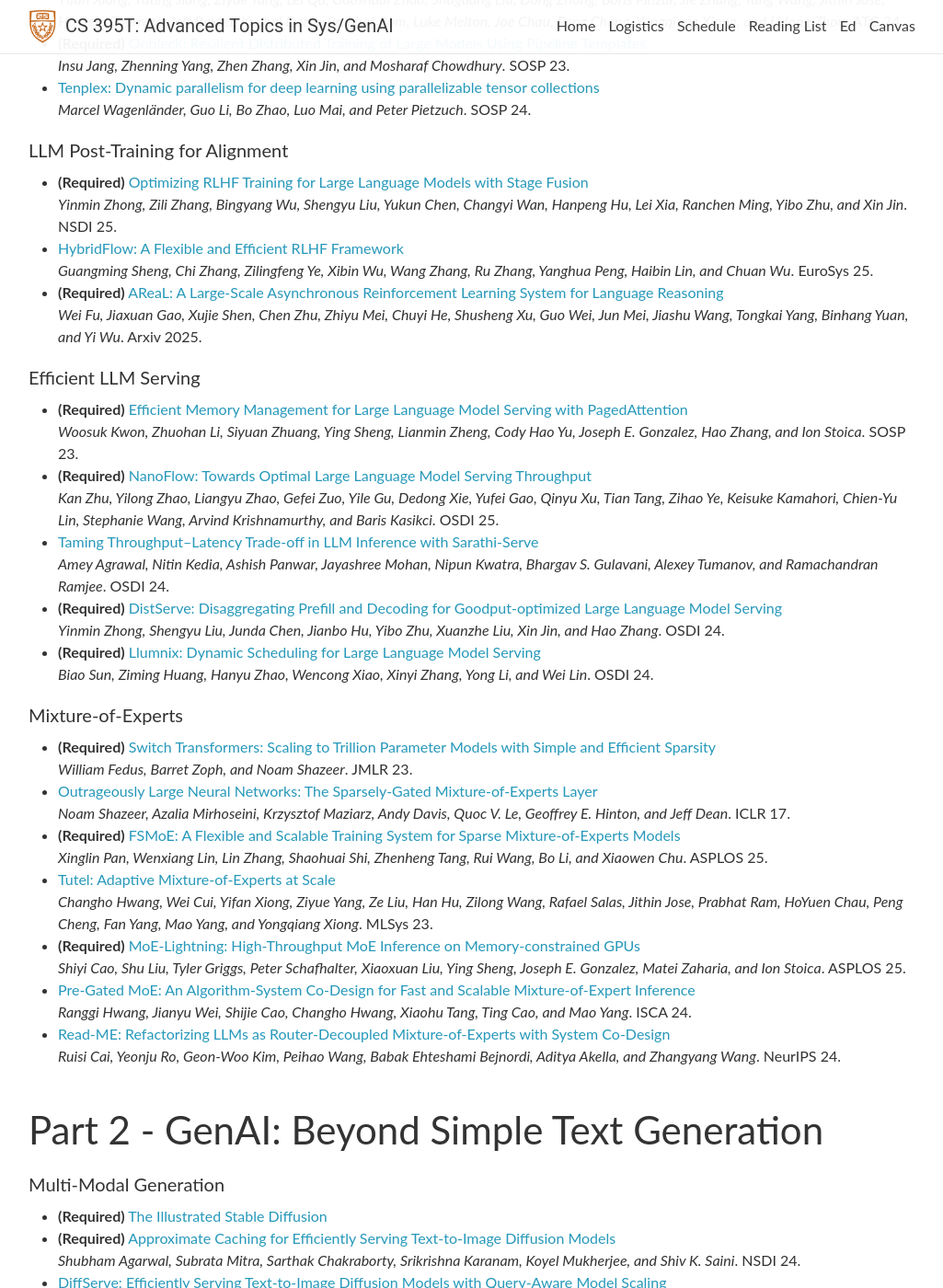
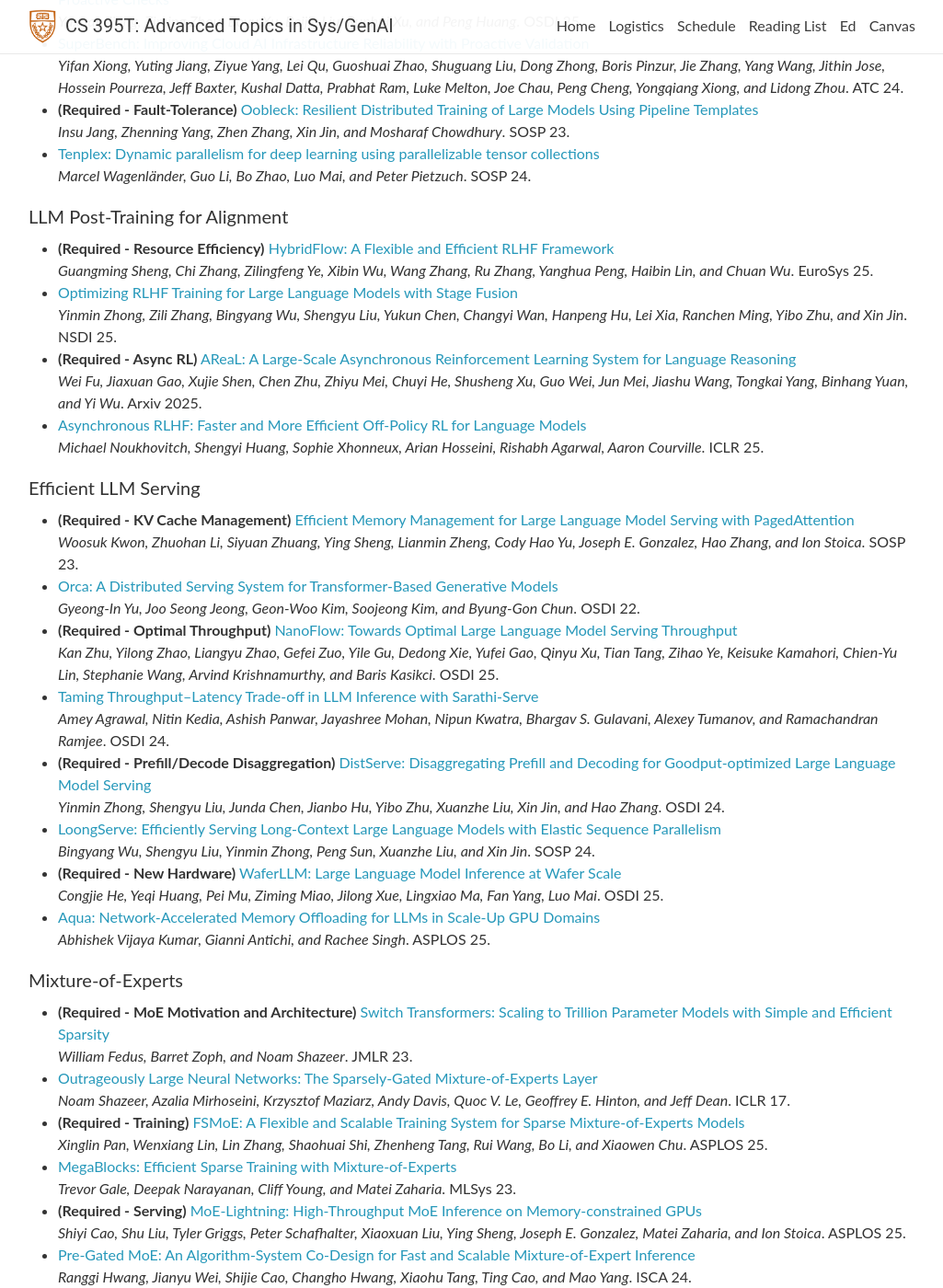
Before and after one commit to utnslab/fa25-adv-topics-in-sys-genai, a Jekyll site: the page built from _pages/reading_list.md, in a window 1280 px wide and 1400 px high, scrolled down 881 px. Shown: the whole window at 92% size, without its empty margins (127-1152 px from the left). Built offline with Jekyll 4.4.1, drawn with Linux system fonts in a browser that asks for light colours; nearby versions of some CDN libraries; comment, search, counter and statistics services are not loaded; some of the changed text lies outside the part shown.

Commit message:
Update reading list

```diff
--- a/_data/papers.yaml
+++ b/_data/papers.yaml
@@ -21,6 +21,12 @@ wlbllm-osdi25:
   authors: "Zheng Wang, Anna Cai, Xinfeng Xie, Zaifeng Pan, Yue Guan, Weiwei Chu, Jie Wang, Shikai Li, Jianyu Huang, Chris Cai, Yuchen Hao, and Yufei Ding"
   booktitle: "OSDI 25"
   url: "https://www.usenix.org/conference/osdi25/presentation/wang-zheng"
+
+hotspa-sosp24:
+  title: "Enabling Parallelism Hot Switching for Efficient Training of Large Language Models"
+  authors: "Hao Ge, Fangcheng Fu, Haoyang Li, Xuanyu Wang, Sheng Lin, Yujie Wang, Xiaonan Nie, Hailin Zhang, Xupeng Miao, and Bin Cui"
+  booktitle: "SOSP 24"
+  url: "https://dl.acm.org/doi/abs/10.1145/3694715.3695969"
 
 llama3-2024:
   title: "The Llama 3 Herd of Models"
@@ -100,6 +106,12 @@ areal-arxiv25:
   booktitle: "Arxiv 2025"
   url: "https://arxiv.org/pdf/2505.24298"
 
+asyncrlhf-iclr25:
+  title: "Asynchronous RLHF: Faster and More Efficient Off-Policy RL for Language Models"
+  authors: "Michael Noukhovitch, Shengyi Huang, Sophie Xhonneux, Arian Hosseini, Rishabh Agarwal, Aaron Courville"
+  booktitle: "ICLR 25"
+  url: "https://arxiv.org/abs/2410.18252"
+
 hybridflow-eurosys25:
   title: "HybridFlow: A Flexible and Efficient RLHF Framework"
   authors: "Guangming Sheng, Chi Zhang, Zilingfeng Ye, Xibin Wu, Wang Zhang, Ru Zhang, Yanghua Peng, Haibin Lin, and Chuan Wu"
@@ -112,11 +124,35 @@ pagedattention-sosp23:
   booktitle: "SOSP 23"
   url: "https://arxiv.org/pdf/2309.06180.pdf"
 
+orca-osdi22:
+  title: "Orca: A Distributed Serving System for Transformer-Based Generative Models"
+  authors: "Gyeong-In Yu, Joo Seong Jeong, Geon-Woo Kim, Soojeong Kim, and Byung-Gon Chun"
+  booktitle: "OSDI 22"
+  url: "https://www.usenix.org/conference/osdi22/presentation/yu"
+
 distserve-osdi24:
   title: "DistServe: Disaggregating Prefill and Decoding for Goodput-optimized Large Language Model Serving"
   authors: "Yinmin Zhong, Shengyu Liu, Junda Chen, Jianbo Hu, Yibo Zhu, Xuanzhe Liu, Xin Jin, and Hao Zhang"
   booktitle: OSDI 24
   url: https://www.usenix.org/conference/osdi24/presentation/zhong-yinmin
+
+loongserve-sosp24:
+  title: "LoongServe: Efficiently Serving Long-Context Large Language Models with Elastic Sequence Parallelism"
+  authors: "Bingyang Wu, Shengyu Liu, Yinmin Zhong, Peng Sun, Xuanzhe Liu, and Xin Jin"
+  booktitle: "SOSP 24"
+  url: "https://dl.acm.org/doi/pdf/10.1145/3694715.3695948"
+
+waferllm-osdi25:
+  title: "WaferLLM: Large Language Model Inference at Wafer Scale"
+  authors: "Congjie He, Yeqi Huang, Pei Mu, Ziming Miao, Jilong Xue, Lingxiao Ma, Fan Yang, Luo Mai"
+  booktitle: "OSDI 25"
+  url: "https://www.usenix.org/system/files/osdi25-he.pdf"
+
+aqua-asplos25:
+  title: "Aqua: Network-Accelerated Memory Offloading for LLMs in Scale-Up GPU Domains"
+  authors: "Abhishek Vijaya Kumar, Gianni Antichi, and Rachee Singh"
+  booktitle: "ASPLOS 25"
+  url: "https://dl.acm.org/doi/abs/10.1145/3676641.3715983"
 
 splitwise-isca24:
   title: "SplitWise: Efficient Generative LLM Inference Using Phase Splitting"
@@ -165,6 +201,12 @@ tutel-mlsys23:
   authors: "Changho Hwang, Wei Cui, Yifan Xiong, Ziyue Yang, Ze Liu, Han Hu, Zilong Wang, Rafael Salas, Jithin Jose, Prabhat Ram, HoYuen Chau, Peng Cheng, Fan Yang, Mao Yang, and Yongqiang Xiong"
   booktitle: "MLSys 23"
   url: "https://proceedings.mlsys.org/paper_files/paper/2023/hash/5616d34cf8ff73942cfd5aa922842556-Abstract-mlsys2023.html"
+
+megablock-mlsys23:
+  title: "MegaBlocks: Efficient Sparse Training with Mixture-of-Experts"
+  authors: "Trevor Gale, Deepak Narayanan, Cliff Young, and Matei Zaharia"
+  booktitle: "MLSys 23"
+  url: "https://proceedings.mlsys.org/paper_files/paper/2023/hash/5a54f79333768effe7e8927bcccffe40-Abstract-mlsys2023.html"
 
 moelight-asplos25:
   title: "MoE-Lightning: High-Throughput MoE Inference on Memory-constrained GPUs"
--- a/_includes/paper_item.html
+++ b/_includes/paper_item.html
@@ -1,5 +1,5 @@
 {% assign p = site.data.papers[include.key] %}
 <li markdown="span">
-  {% if include.required %} <b>(Required)</b> {% endif %} <a href="{{ p.url }}">{{ p.title }}</a>
+  {% if include.required %} {% if include.required != true %} <b>(Required - {{ include.required }})</b> {% else %} <b>(Required)</b> {% endif %} {% endif %} <a href="{{ p.url }}">{{ p.title }}</a>
   {% if p.authors != "" %} <br/> <em>{{ p.authors }}</em>. {% endif %} {% if p.booktitle != "" %} {{ p.booktitle }}. {% endif %}
 </li>
--- a/_pages/reading_list.md
+++ b/_pages/reading_list.md
@@ -12,56 +12,62 @@ title: ""
     <b>(Required)</b> <a href="https://arxiv.org/pdf/2407.21783">The Llama 3 Herd of Models</a> (Sections 2, 3.3, and 4.1), <br/><em>Llama Team, AI @ Meta</em>
   </li>
   {% include paper_item.html key="megatron-sc21" required=true %}
-  {% include paper_item.html key="wlbllm-osdi25" required=false %}
 </ul>
+
 
 #### Scaling LLM Pre-Training
 <ul>
-  {% include paper_item.html key="alpa-osdi22" required=true %}
-  {% include paper_item.html key="partir-asplos25" required=false %}
-  {% include paper_item.html key="rdma-sigcomm24" required=true %}
-  {% include paper_item.html key="cassini-nsdi24" required=false %}
-  {% include paper_item.html key="traincheck-osdi25" required=true %}
-  {% include paper_item.html key="superbench-atc24" required=false %}
-  {% include paper_item.html key="oobleck-sosp23" required=true %}
-  {% include paper_item.html key="tenplex-sosp24" required=false %}
+  {% include paper_item.html key="wlbllm-osdi25" required="Context Parallelism" %}
+  {% include paper_item.html key="hotspa-sosp24" %}
+  {% include paper_item.html key="alpa-osdi22" required="Auto Parallelism" %}
+  {% include paper_item.html key="partir-asplos25" %}
+  {% include paper_item.html key="rdma-sigcomm24" required="Network" %}
+  {% include paper_item.html key="cassini-nsdi24" %}
+  {% include paper_item.html key="traincheck-osdi25" required="Silent Data Corruption" %}
+  {% include paper_item.html key="superbench-atc24" %}
+  {% include paper_item.html key="oobleck-sosp23" required="Fault-Tolerance" %}
+  {% include paper_item.html key="tenplex-sosp24" %}
 </ul>
 
 #### LLM Post-Training for Alignment
 <ul>
-  {% include paper_item.html key="rlhfuse-nsdi25" required=true %}
-  {% include paper_item.html key="hybridflow-eurosys25" required=false %}
-  {% include paper_item.html key="areal-arxiv25" required=true %}
+  {% include paper_item.html key="hybridflow-eurosys25" required="Resource Efficiency" %}
+  {% include paper_item.html key="rlhfuse-nsdi25" %}
+  {% include paper_item.html key="areal-arxiv25" required="Async RL" %}
+  {% include paper_item.html key="asyncrlhf-iclr25" %}
 </ul>
 
 #### Efficient LLM Serving
 <ul>
-  {% include paper_item.html key="pagedattention-sosp23" required=true %}
-  {% include paper_item.html key="nanoflow-osdi25" required=true %}
-  {% include paper_item.html key="sarathiserve-osdi24" required=false %}
-  {% include paper_item.html key="distserve-osdi24" required=true %}
-  {% include paper_item.html key="llumnix-osdi24" required=true %}
+  {% include paper_item.html key="pagedattention-sosp23" required="KV Cache Management" %}
+  {% include paper_item.html key="orca-osdi22" %}
+  {% include paper_item.html key="nanoflow-osdi25" required="Optimal Throughput" %}
+  {% include paper_item.html key="sarathiserve-osdi24" %}
+  {% include paper_item.html key="distserve-osdi24" required="Prefill/Decode Disaggregation" %}
+  {% include paper_item.html key="loongserve-sosp24" %}
+  {% include paper_item.html key="waferllm-osdi25" required="New Hardware" %}
+  {% include paper_item.html key="aqua-asplos25" %}
 </ul>
 
 #### Mixture-of-Experts
 <ul>
-  {% include paper_item.html key="switch-jmlr22" required=true %}
-  {% include paper_item.html key="moe-iclr17" required=false %}
-  {% include paper_item.html key="fsmoe-asplos25" required=true %}
-  {% include paper_item.html key="tutel-mlsys23" required=false %}
-  {% include paper_item.html key="moelight-asplos25" required=true %}
-  {% include paper_item.html key="pregatedmoe-isca24" required=false %}
-  {% include paper_item.html key="readme-neurips24" required=false %}
+  {% include paper_item.html key="switch-jmlr22" required="MoE Motivation and Architecture" %}
+  {% include paper_item.html key="moe-iclr17" %}
+  {% include paper_item.html key="fsmoe-asplos25" required="Training" %}
+  {% include paper_item.html key="megablock-mlsys23" %}
+  {% include paper_item.html key="moelight-asplos25" required="Serving" %}
+  {% include paper_item.html key="pregatedmoe-isca24" %}
+  {% include paper_item.html key="readme-neurips24" %}
 </ul>
 
 ## Part 2 - GenAI: Beyond Simple Text Generation
 #### Multi-Modal Generation
 <ul>
   {% include paper_item.html key="illstablediff" required=true %}
-  {% include paper_item.html key="approxcache-nsdi24" required=true %}
-  {% include paper_item.html key="diffserve-mlsys24" required=false %}
-  {% include paper_item.html key="cogvideox-iclr25" required=true %}
-  {% include paper_item.html key="moviegen-arxiv24" required=false %}
+  {% include paper_item.html key="approxcache-nsdi24" required="Diffusion Model Serving" %}
+  {% include paper_item.html key="diffserve-mlsys24" %}
+  {% include paper_item.html key="cogvideox-iclr25" required="Video Gen Model" %}
+  {% include paper_item.html key="moviegen-arxiv24" %}
 </ul>
 
 #### Retrieval-Augmented Generation
```
Also changed, not shown: _pages/about.md (+1 -1 lines).
